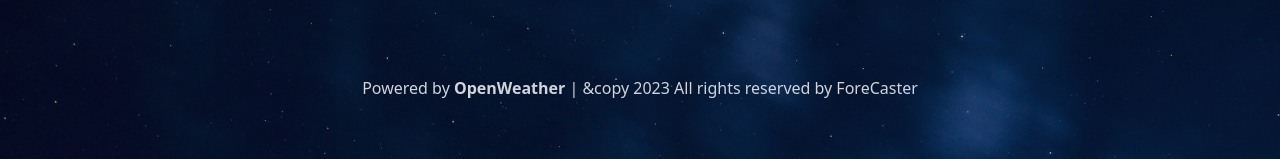
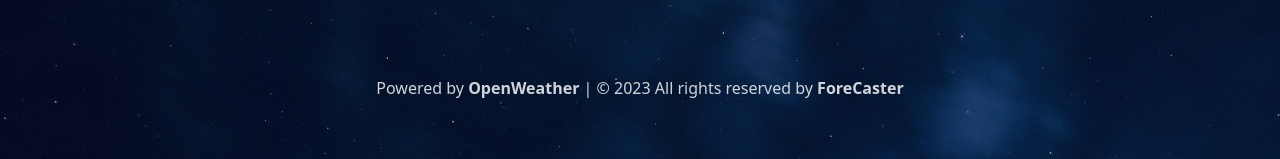
Before and after one commit to web-geek-0604/ForeCaster_Weather_App, a React (Create React App) app: page / in a window 1280 px wide. Shown: the part 212-371 px from the top of the page. Built offline with nearby package versions, Linux system fonts and the light colour scheme.

Commit message:
Update App.js

```diff
--- a/src/App.js
+++ b/src/App.js
@@ -57,7 +57,7 @@ function App() {
       </div>
 {/*       {forecast && <CurrentForecast  data={forecast} /> }  */}
       <div className='flex text-center text-gray-300 items-center justify-center my-[30px]'>
-        <p>Powered by <b>OpenWeather</b> | &copy 2023 All rights reserved by ForeCaster </p>
+        <p>Powered by <b>OpenWeather</b> | &copy; 2023 All rights reserved by <b>ForeCaster</b></p>
       </div>
     </div>
   );
```
